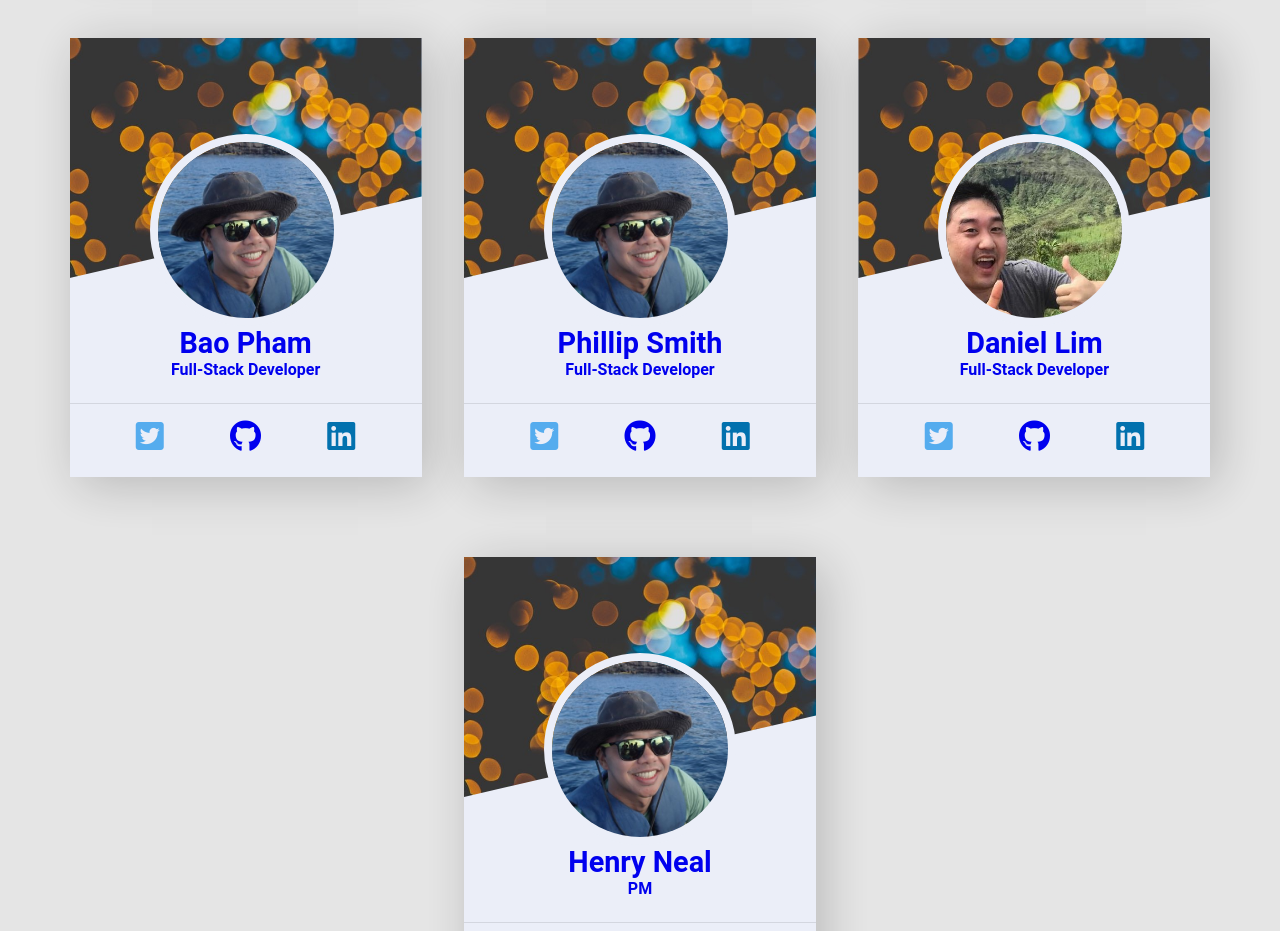
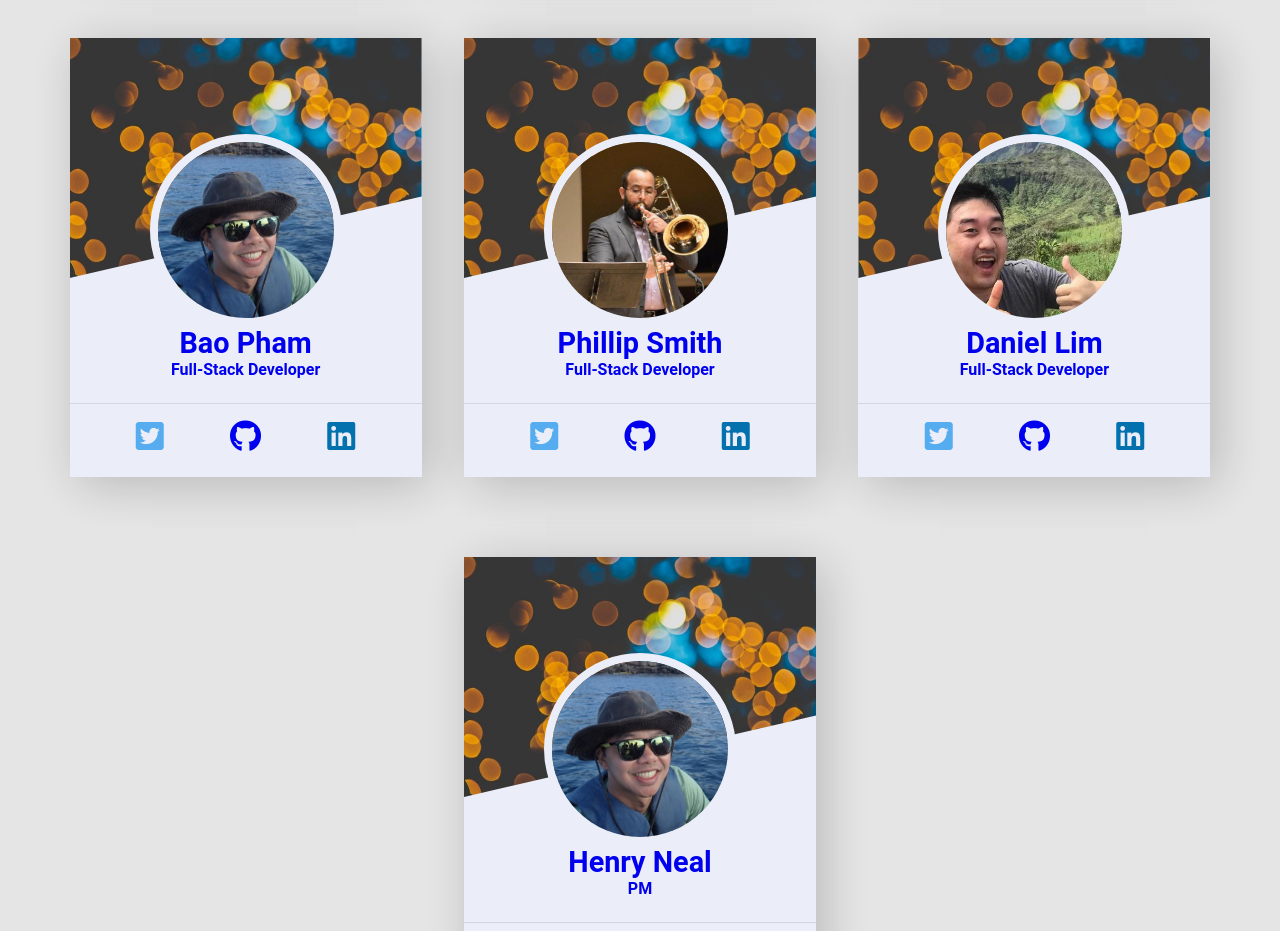
Before and after one commit to pt3-labs-contractor/PT3Labs_Contractor_FE, a React (Create React App) app in the folder client/: page / in a window 1280 px wide. Shown: the part 2400-3331 px from the top of the page. Built offline with nearby package versions, Linux system fonts and the light colour scheme; a web font is replaced by a local one.

Commit message:
Add photo of Phil Smith

```diff
--- a/client/src/components/team/Team.js
+++ b/client/src/components/team/Team.js
@@ -130,7 +130,7 @@ export default function Team() {
                 className="card-img"
               />
               <img
-                src="images/profile1.png"
+                src="images/phil-smith.jpg"
                 alt="profile1 img"
                 className="profile-img"
               />
```
Also changed, not shown: client/public/images/phil-smith.jpg (added).
